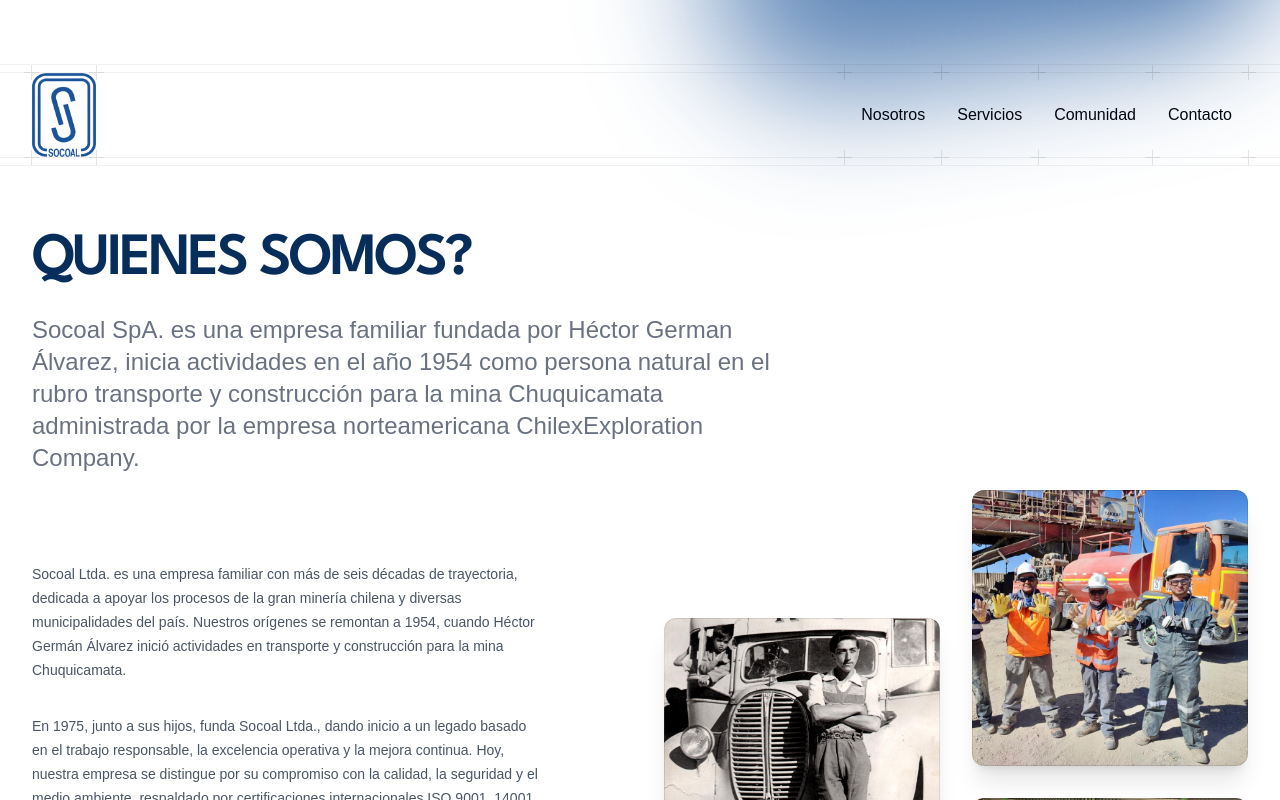
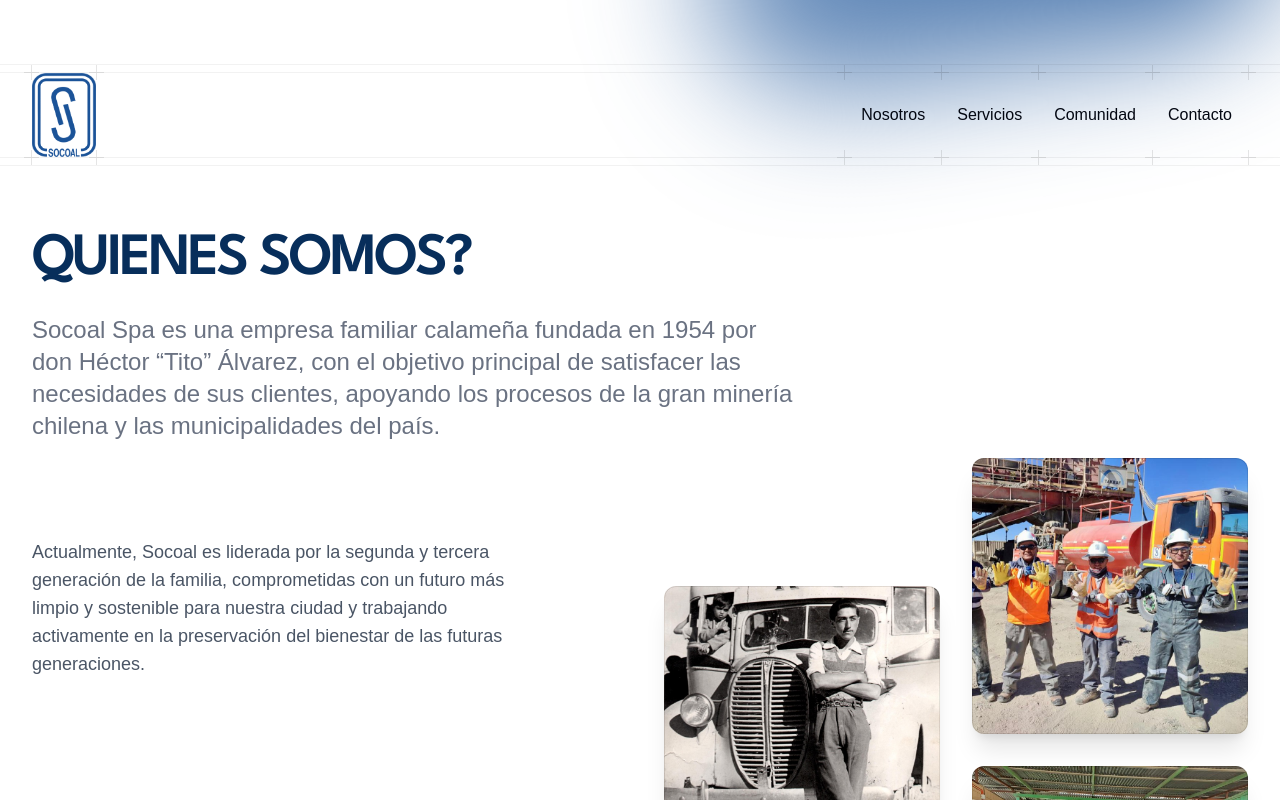
Before and after one commit to Codisans/socoal-website, a Next.js app: page /nosotros in a window 1280 px wide. Shown: the top 800 px of the page. Built offline with nearby package versions, Linux system fonts and the light colour scheme; a web font is replaced by a local one.

Commit message:
fix: update content

```diff
--- a/src/app/nosotros/page.tsx
+++ b/src/app/nosotros/page.tsx
@@ -17,29 +17,38 @@
     <Container className="mt-16">
       <Heading as="h1">Quienes somos?</Heading>
       <Lead className="mt-6 max-w-3xl">
-        Socoal SpA. es una empresa familiar fundada por Héctor German Álvarez,
-        inicia actividades en el año 1954 como persona natural en el rubro
-        transporte y construcción para la mina Chuquicamata administrada por la
-        empresa norteamericana ChilexExploration Company.
+        Socoal Spa es una empresa familiar calameña fundada en 1954 por don
+        Héctor “Tito” Álvarez, con el objetivo principal de satisfacer las
+        necesidades de sus clientes, apoyando los procesos de la gran minería
+        chilena y las municipalidades del país.
       </Lead>
 
       <section className="mt-16 grid grid-cols-1 lg:grid-cols-2 lg:gap-12">
         <div className="max-w-lg">
-          <p className="mt-6 text-sm/6 text-gray-600">
-            Socoal Ltda. es una empresa familiar con más de seis décadas de
-            trayectoria, dedicada a apoyar los procesos de la gran minería
-            chilena y diversas municipalidades del país. Nuestros orígenes se
-            remontan a 1954, cuando Héctor Germán Álvarez inició actividades en
-            transporte y construcción para la mina Chuquicamata.
+          {/* <p className="mt-6 text-sm/6 text-gray-600">
+            Socoal Spa es una empresa familiar calameña fundada en 1954 por don
+            Héctor “Tito” Álvarez, con el objetivo principal de satisfacer las
+            necesidades de sus clientes, apoyando los procesos de la gran
+            minería chilena y las municipalidades del país.
+          </p> */}
+          <p className="mt-8 text-lg text-gray-600">
+            Actualmente, Socoal es liderada por la segunda y tercera generación
+            de la familia, comprometidas con un futuro más limpio y sostenible
+            para nuestra ciudad y trabajando activamente en la preservación del
+            bienestar de las futuras generaciones.
           </p>
-          <p className="mt-8 text-sm/6 text-gray-600">
-            En 1975, junto a sus hijos, funda Socoal Ltda., dando inicio a un
-            legado basado en el trabajo responsable, la excelencia operativa y
-            la mejora continua. Hoy, nuestra empresa se distingue por su
-            compromiso con la calidad, la seguridad y el medio ambiente,
-            respaldado por certificaciones internacionales ISO 9001, 14001 y
-            45001.
-          </p>
+          {/* <Lead className="mt-6 max-w-3xl">
+            Socoal Spa es una empresa familiar calameña fundada en 1954 por don
+            Héctor “Tito” Álvarez, con el objetivo principal de satisfacer las
+            necesidades de sus clientes, apoyando los procesos de la gran
+            minería chilena y las municipalidades del país.
+          </Lead>
+          <Lead className="mt-6 max-w-3xl">
+            Actualmente, Socoal es liderada por la segunda y tercera generación
+            de la familia, comprometidas con un futuro más limpio y sostenible
+            para nuestra ciudad y trabajando activamente en la preservación del
+            bienestar de las futuras generaciones.
+          </Lead> */}
         </div>
         <div className="pt-20 lg:row-span-2 lg:-mr-16 xl:mr-auto">
           <div className="-mx-8 grid grid-cols-2 gap-4 sm:-mx-16 sm:grid-cols-4 lg:mx-0 lg:grid-cols-2 lg:gap-4 xl:gap-8">
--- a/src/app/servicios/page.tsx
+++ b/src/app/servicios/page.tsx
@@ -65,7 +65,7 @@
       <ProfileList
         title="Compromiso profesional"
         subheading="Certificaciones"
-        description="Contamos con certificaciones internacionales ISO 9001, ISO 14001 e ISO 45001, que respaldan nuestro Sistema de Gestión Integrado en calidad, seguridad y medio ambiente"
+        description="La seguridad de las personas es una prioridad fundamental para la empresa, que implementa estrictos protocolos y estándares de seguridad en todas sus operaciones, garantizando un ambiente de trabajo seguro para todos. Se encuentran certificados con ISO: 45001 Salud y seguridad en el trabajo, 14001 medio ambiente y 16001 calidad."
         items={[
           {
             name: 'ISO 9001',
```
